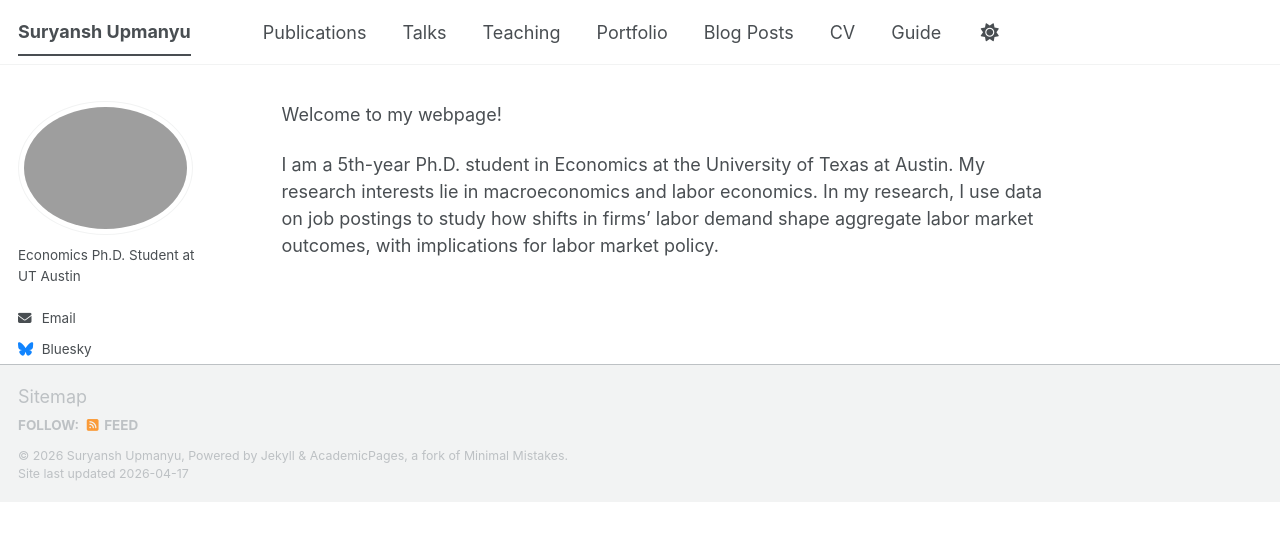
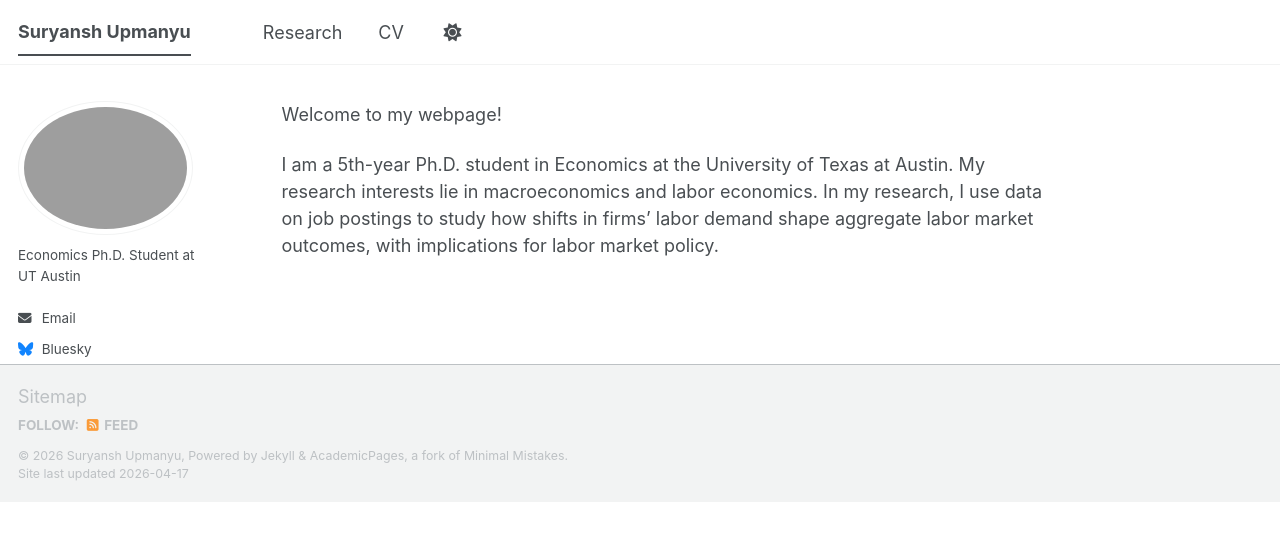
Before and after one commit to upmanyu-suryansh/upmanyu-suryansh.github.io, a Jekyll site: the page built from _pages/about.md, in a window 1280 px wide. Shown: the top 541 px of the page. Built offline with Jekyll 4.4.1, drawn with Linux system fonts in a browser that asks for light colours; a script bundle is joined from its source files by our own code; library files that are not in the unit come from our copies; some of the changed lines change nothing that is shown.

Commit message:
Modify navigation structure in YAML file
Updated navigation items to include 'Research' and commented out other sections.

```diff
--- a/_data/navigation.yml
+++ b/_data/navigation.yml
@@ -8,20 +8,20 @@
 #      Markdown formatted page while the second is generated using JSON.
 
 main:
-  - title: "Publications"
-    url: /publications/
+  - title: "Research"
+    url: /research/
 
-  - title: "Talks"
-    url: /talks/
+  # - title: "Talks"
+  #   url: /talks/
 
-  - title: "Teaching"
-    url: /teaching/
+  # - title: "Teaching"
+  #   url: /teaching/
 
-  - title: "Portfolio"
-    url: /portfolio/
+  # - title: "Portfolio"
+  #   url: /portfolio/
 
-  - title: "Blog Posts"
-    url: /year-archive/
+  # - title: "Blog Posts"
+  #   url: /year-archive/
 
   - title: "CV"
     url: /cv/
@@ -29,5 +29,5 @@ main:
   # - title: "CV"
   #   url: /cv-json/
 
-  - title: "Guide"
-    url: /markdown/
+  # - title: "Guide"
+  #   url: /markdown/
```
